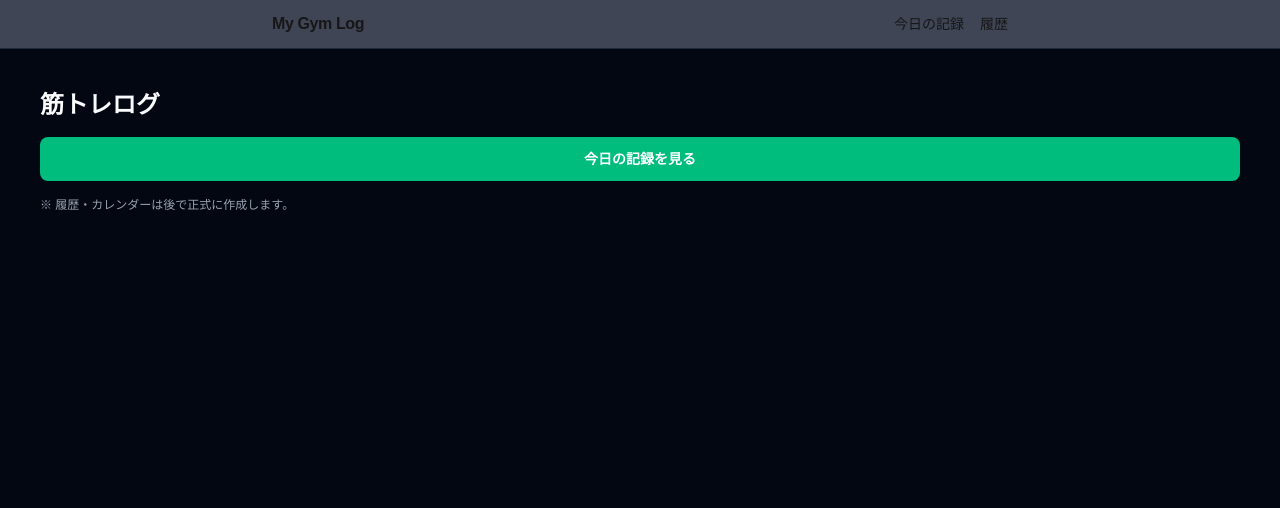
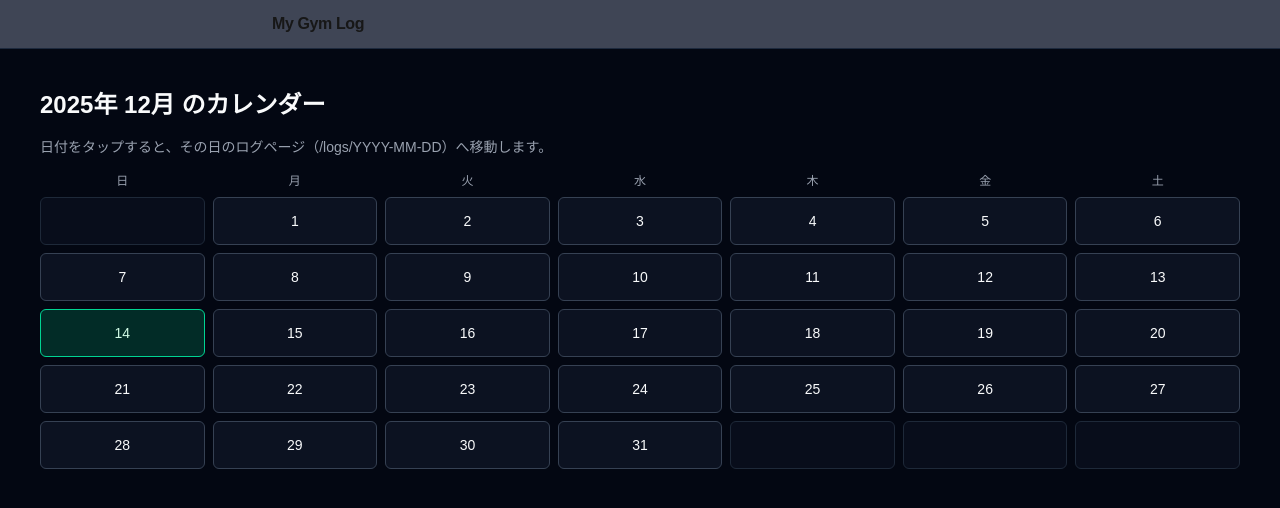
Before and after one commit to MitsutakaNinomiya/my-gym-next.js-app, a Next.js app: page / in a window 1280 px wide. Shown: the top 508 px of the page. Built offline with nearby package versions, Linux system fonts and the light colour scheme.

Commit message:
feat:calendar追加

```diff
--- a/app/layout.tsx
+++ b/app/layout.tsx
@@ -25,12 +25,8 @@ export default function RootLayout({
 
             {/* ナビゲーション */}
             <nav className="flex gap-4 text-sm">
-              <Link href="/" className="hover:text-sky-400">
-                今日の記録
-              </Link>
-              <Link href="/history" className="hover:text-sky-400">
-                履歴
-              </Link>
+
+
             </nav>
           </div>
         </header>
--- a/app/logs/[date]/[exerciseId]/AddSetForm.tsx
+++ b/app/logs/[date]/[exerciseId]/AddSetForm.tsx
@@ -71,7 +71,7 @@ export function AddSetForm({ date, exerciseId, nextSetIndex }: AddSetFormProps)
 
 
     <form onSubmit={handleSubmit} className="mt-6 space-y-3">
-      <h2 className="text-sm font-semibold">セットを追加</h2>
+      <h2 className="text-sm font-semibold">-------------------------------------------------------------------------</h2>
 
       <div className="flex gap-3">
         <div className="flex-1">
--- a/app/logs/[date]/page.tsx
+++ b/app/logs/[date]/page.tsx
@@ -71,9 +71,9 @@ export default async function DailyLogsPage({ params }: {
         {/* いったんトップへのリンク（あとでカレンダーに差し替え可） */}
         <Link
           href="/"
-          className="text-xs text-gray-300 underline underline-offset-2"
+          className="text-m text-gray-300  underline-offset-2 rounded   hover:bg-emerald-600"
         >
-          カレンダーへ戻る（仮）
+          戻る
         </Link>
       </header>
 
--- a/app/logs/[date]/select/page.tsx
+++ b/app/logs/[date]/select/page.tsx
@@ -1,16 +1,14 @@
-
-
-//要理解
+// app/logs/[date]/select/page.tsx
 
 import Link from "next/link";
 
-// 種目の型（何となくでもOK）★3
+// 種目の型（何となくでもOK）
 type Exercise = {
   id: string;      // "bench_press" など
   name: string;    // 日本語名
 };
 
-// ひとまず固定の種目リスト ★2（ほぼコピペでOK）
+// ひとまず固定の種目リスト
 const EXERCISES: Exercise[] = [
   { id: "bench_press", name: "ベンチプレス" },
   { id: "squat", name: "スクワット" },
@@ -18,14 +16,20 @@ const EXERCISES: Exercise[] = [
   { id: "lat_pull_down", name: "ラットプルダウン" },
 ];
 
+// propsの型定義
 type SelectExercisePageProps = {
-  params: {
-    date: string; // /logs/[date]/select の [date] 部分 ★3
-  };
+  // ⬅ ここを「Promise 付き」にする
+  params: Promise<{
+    date: string;
+  }>;
 };
 
-export default function SelectExercisePage({ params }: SelectExercisePageProps) {
-  const { date } = params; // URL から日付を受け取る ★3（さっきの復習）
+// ⬅ 関数を async にして…
+export default async function SelectExercisePage(
+  props: SelectExercisePageProps
+) {
+  // ⬅ await で中身を取り出す
+  const { date } = await props.params;
 
   return (
     <main className="min-h-screen bg-gray-950 text-gray-50 p-6 md:p-10">
@@ -42,7 +46,7 @@ export default function SelectExercisePage({ params }: SelectExercisePageProps)
         {EXERCISES.map((ex) => (
           <Link
             key={ex.id}
-            href={`/logs/${date}/${ex.id}`} // ← 次に作る「種目ごとの入力ページ」へ ★4
+            href={`/logs/${date}/${ex.id}`}
             className="block rounded-lg border border-gray-800 bg-gray-900/70 px-4 py-3 text-sm hover:border-emerald-500"
           >
             {ex.name}
@@ -50,7 +54,7 @@ export default function SelectExercisePage({ params }: SelectExercisePageProps)
         ))}
       </section>
 
-      {/* 戻るリンク（任意） */}
+      {/* 戻るリンク */}
       <div className="mt-6">
         <Link
           href={`/logs/${date}`}
--- a/app/page.tsx
+++ b/app/page.tsx
@@ -1,22 +1,103 @@
-// app/logs/page.tsx
-
 import Link from "next/link";
 
-export default function LogsMenu() {
+// 日付を "2025-12-07" みたいな文字列にする関数
+// format = 形式・形を整える という意味
+function formatDate(date: Date): string {
+  const year = date.getFullYear();
+  const month = String(date.getMonth() + 1).padStart(2, "0");
+  const day = String(date.getDate()).padStart(2, "0");
+  return `${year}-${month}-${day}`;
+}
+
+// カレンダー用にマス目(日付)を作る関数
+// build = 組み立てる / cells = マス
+function buildCalendarCells(year: number, month: number): (Date | null)[] {
+  const monthIndex = month - 1; // Date の月は 0始まりなので -1 して使う
+  const firstDay = new Date(year, monthIndex, 1); // その月の1日
+  const firstWeekday = firstDay.getDay(); // 曜日(0=日, 1=月, ... 6=土)
+  const daysInMonth = new Date(year, monthIndex + 1, 0).getDate(); // その月の日数
+
+  const cells: (Date | null)[] = [];
+
+  // ① 1日が始まるまでの「空白マス(null)」を入れる
+  for (let i = 0; i < firstWeekday; i++) {
+    cells.push(null);
+  }
+
+  // ② 1日〜月末までの日付を入れる
+  for (let day = 1; day <= daysInMonth; day++) {
+    cells.push(new Date(year, monthIndex, day));
+  }
+
+  // ③ 最後の行が7の倍数になるように、余ったところを空白で埋める
+  while (cells.length % 7 !== 0) {
+    cells.push(null);
+  }
+
+  return cells;
+}
+
+export default function CalendarPage() {
+  // 今日
+  const today = new Date();
+  const year = today.getFullYear();
+  const month = today.getMonth() + 1;
+
+  // カレンダーマスを作る
+  const cells = buildCalendarCells(year, month);
+  const weekLabels = ["日", "月", "火", "水", "木", "金", "土"];
+
   return (
     <main className="min-h-screen bg-gray-950 text-gray-50 p-6 md:p-10">
-      <h1 className="text-2xl font-bold mb-4">筋トレログ</h1>
+      <h1 className="text-2xl font-bold mb-4">
+        {year}年 {month}月 のカレンダー
+      </h1>
 
-      <Link
-        href={`/logs/${new Date().toISOString().slice(0, 10)}`}
-        className="block rounded-lg bg-emerald-500 px-4 py-3 text-center text-sm font-semibold text-white hover:bg-emerald-600"
-      >
-        今日の記録を見る
-      </Link>
+      <p className="text-sm text-gray-400 mb-4">
+        日付をタップすると、その日のログページ（/logs/YYYY-MM-DD）へ移動します。
+      </p>
 
-      <p className="text-xs text-gray-400 mt-4">
-        ※ 履歴・カレンダーは後で正式に作成します。
-      </p>
+      {/* 曜日ヘッダー */}
+      <div className="grid grid-cols-7 gap-2 mb-2 text-center text-xs text-gray-400">
+        {weekLabels.map((label) => (
+          <div key={label}>{label}</div>
+        ))}
+      </div>
+
+      {/* 日付マス（7列グリッド） */}
+      <div className="grid grid-cols-7 gap-2 text-sm">
+        {cells.map((date, index) => {
+          if (!date) {
+            // 空白マス
+            return (
+              <div
+                key={index}
+                className="h-12 rounded-md border border-gray-800 bg-gray-900/40"
+              />
+            );
+          }
+
+          const dateStr = formatDate(date); // "2025-12-07"
+          const isToday =
+            formatDate(date) === formatDate(today); // 今日かどうか判定用
+
+          return (
+            <Link
+              key={index}
+              href={`/logs/${dateStr}`}
+              className={[
+                "h-12 rounded-md border flex items-center justify-center",
+                "transition-colors",
+                isToday
+                  ? "border-emerald-400 bg-emerald-500/20 text-emerald-100"
+                  : "border-gray-700 bg-gray-900/70 hover:bg-gray-800",
+              ].join(" ")}
+            >
+              {date.getDate()}
+            </Link>
+          );
+        })}
+      </div>
     </main>
   );
 }
```
Also changed, not shown: app/calendar/page.tsx (added).
